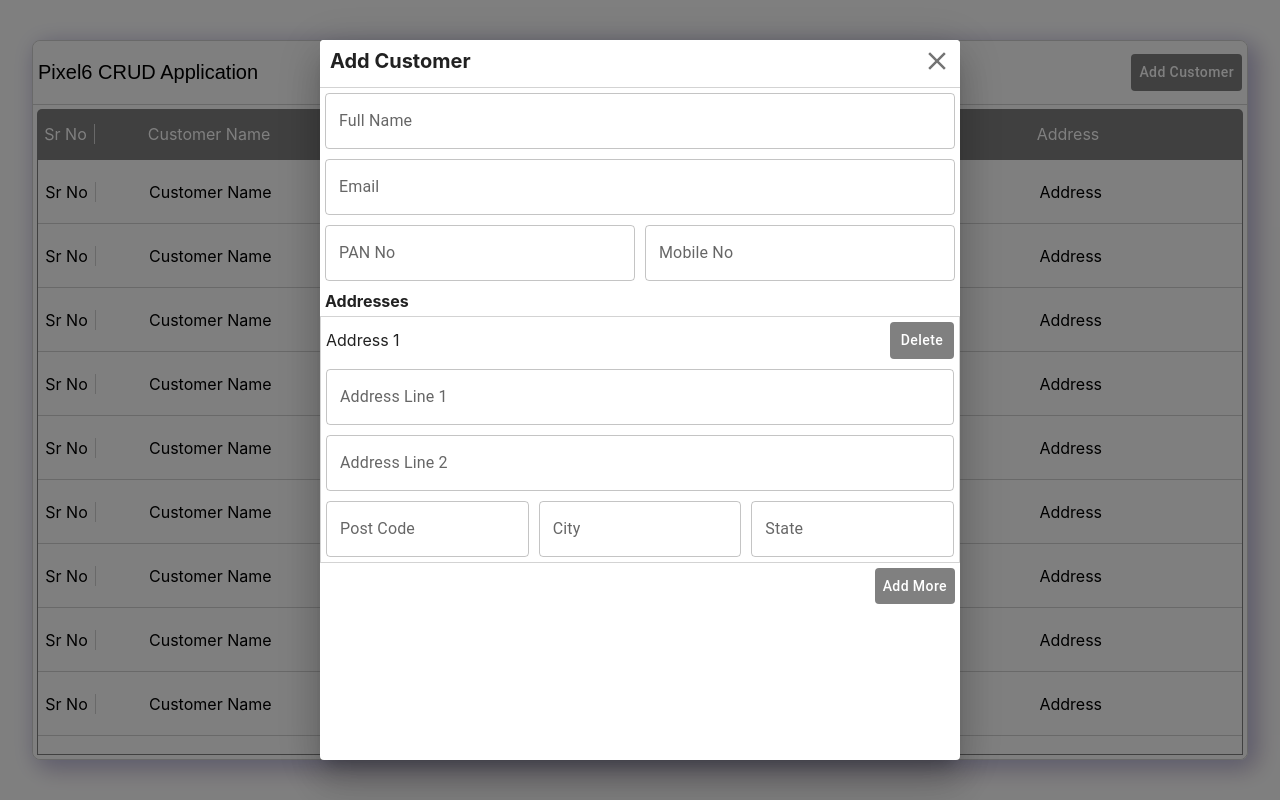
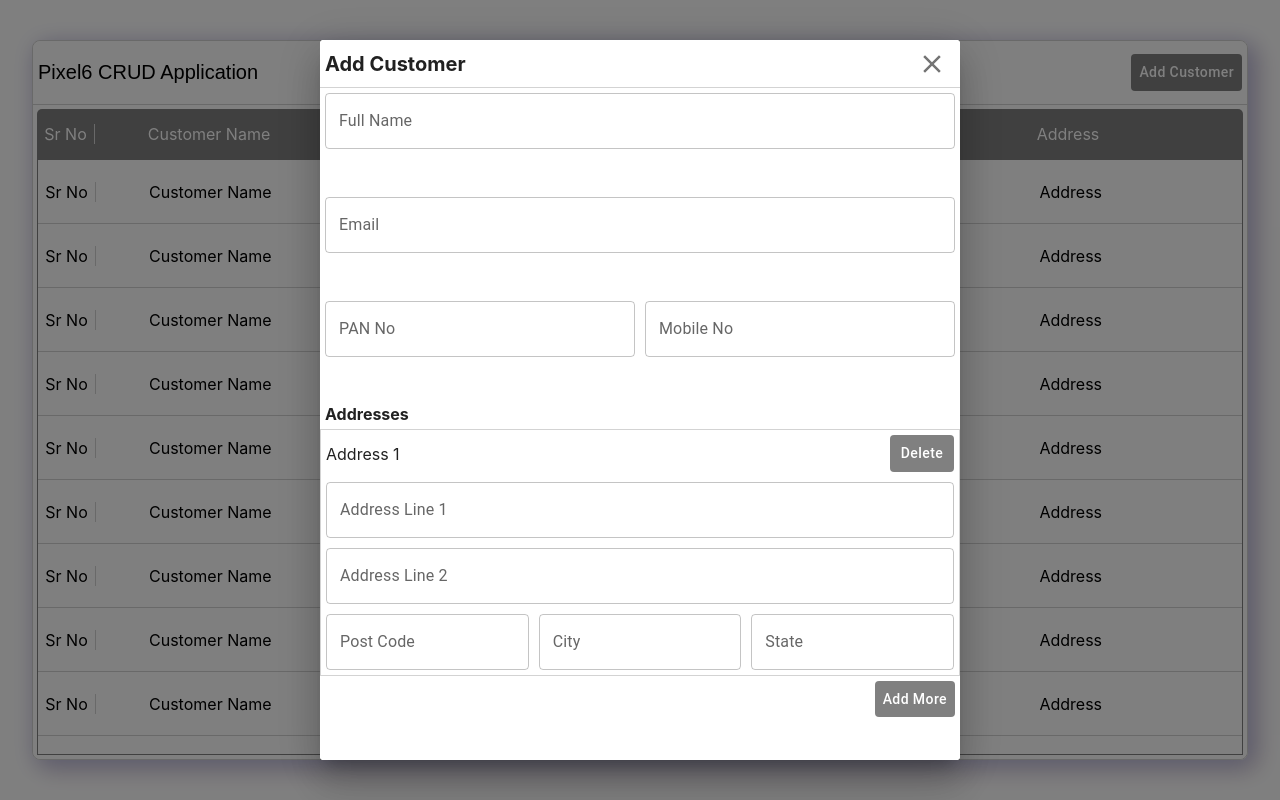
Before and after one commit to RISHIGOLI/pixel6_assignment, a React (Create React App) app: page / in a window 1280 px wide. Built offline with nearby package versions, Linux system fonts and the light colour scheme.

Commit message:
add customer dialog modified

```diff
--- a/src/components/AddCustomerDialog.js
+++ b/src/components/AddCustomerDialog.js
@@ -1,4 +1,4 @@
-import { Grid, Box, Dialog, TextField, IconButton, Button } from '@mui/material'
+import { Grid, Box, Dialog, TextField, IconButton, Button, Divider } from '@mui/material'
 import { makeStyles } from '@mui/styles'
 import CloseIcon from '@mui/icons-material/Close'
 import { useState } from 'react'
@@ -16,15 +16,9 @@ const useStyles = makeStyles((theme) => ({
             /* Add your custom styles for paperWidthSm here */
             maxWidth: '100vw', // Example custom style
             maxHeight: '90vh',
-            height: '90vh'
+            height: '90vh',
+            overflow: 'hidden'
         },
-    },
-    mainContainer: {
-        height: 'fit-content',
-        width: '50vw',
-        display: 'flex',
-        flexDirection: 'column',
-        justifyContent: 'flex-start'
     },
     activeButton: {
         backgroundColor: 'gray !important',
@@ -59,17 +53,13 @@ function AddCustomerDialog({ open, onClose }) {
                 open={open}
                 className={classes.dialog}
             >
-                <Grid className={classes.mainContainer}>
-                    <Grid container spacing={0}>
-
-                        {/* title container */}
-                        <Grid item xs={12} style={{ position: 'sticky', top: 0, zIndex: 1200, backgroundColor: 'white', borderBottom: '1px solid lightgray', height: '3rem' }}>
-                            <Grid style={{ height: '2rem', margin: '5px 0px 5px 10px', display: 'flex', justifyContent: 'space-between', alignItems: 'center' }}>
-                                <Box style={{ fontSize: '20px', fontWeight: 'bold' }}>Add Customer</Box>
-                                <Box onClick={onClose}><IconButton><CloseIcon style={{ fontSize: '30px', cursor: 'pointer' }} /></IconButton></Box>
-                            </Grid>
-                        </Grid>
-
+                <Grid style={{ height: '98vh', maxHeight: '100vh', width: '50vw', backgroundColor: 'white', display: 'flex', flexDirection: 'column', justifyContent: 'flex-start' }}>
+                    {/* title container */}
+                    <Grid style={{ backgroundColor: 'white', height: '3rem', display: 'flex', justifyContent: 'space-between', alignItems: 'center', padding: '0px 5px', width: '100%', position: 'absolute', top: 0, borderBottom: '1px solid lightgray' }}>
+                        <Box style={{ fontSize: '20px', fontWeight: 'bold' }}>Add Customer</Box>
+                        <Box onClick={onClose}><IconButton><CloseIcon style={{ fontSize: '30px', cursor: 'pointer' }} /></IconButton></Box>
+                    </Grid>
+                    <Grid style={{ height: 'calc(100% - 3rem)', width: '100%', backgroundColor: 'white', overflowY: 'auto', position: 'absolute', top: '3rem' }} container spacing={0}>
                         {/* full name */}
                         <Grid item xs={12}>
                             <Box style={{ margin: '5px' }}>
```
